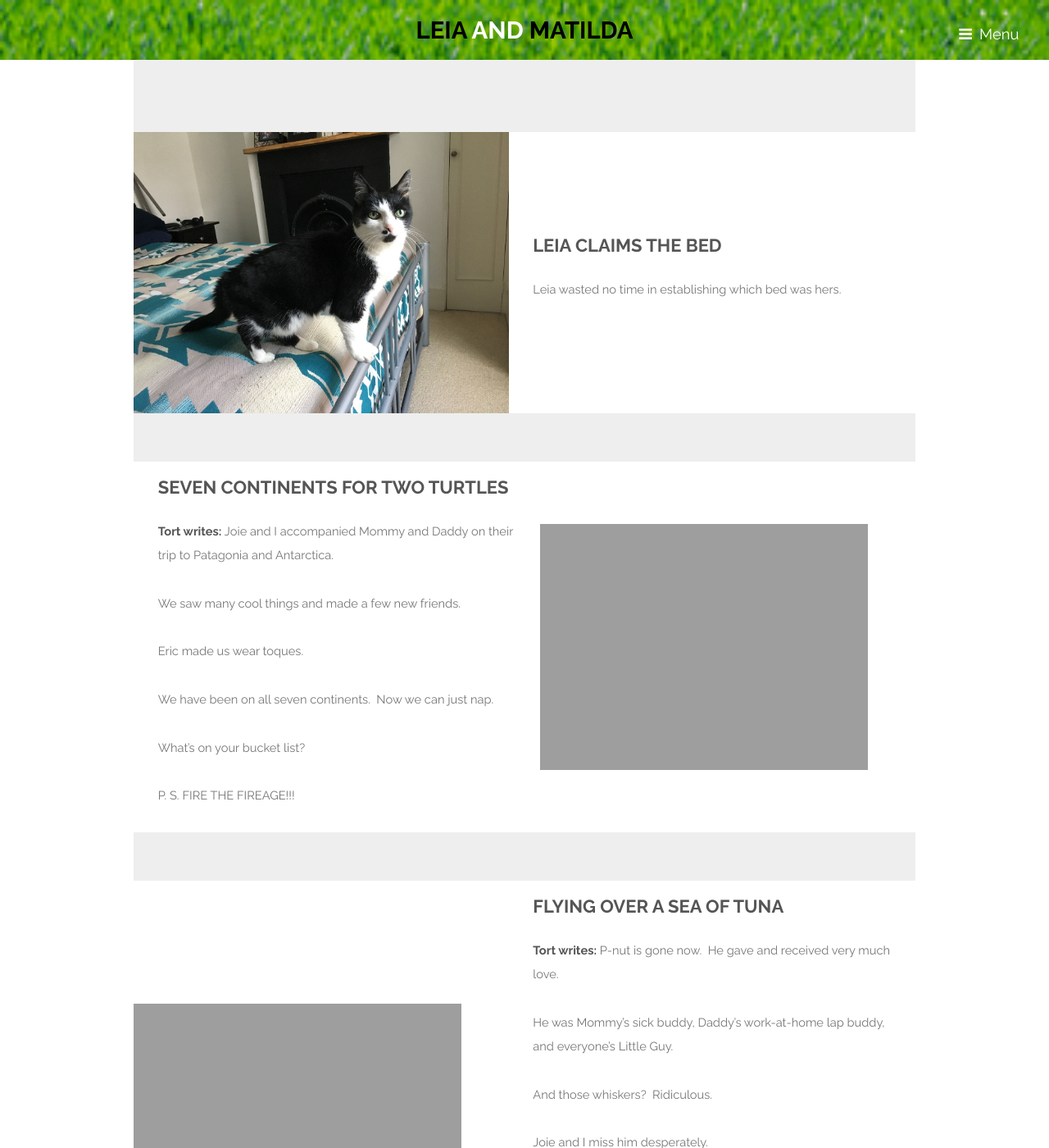
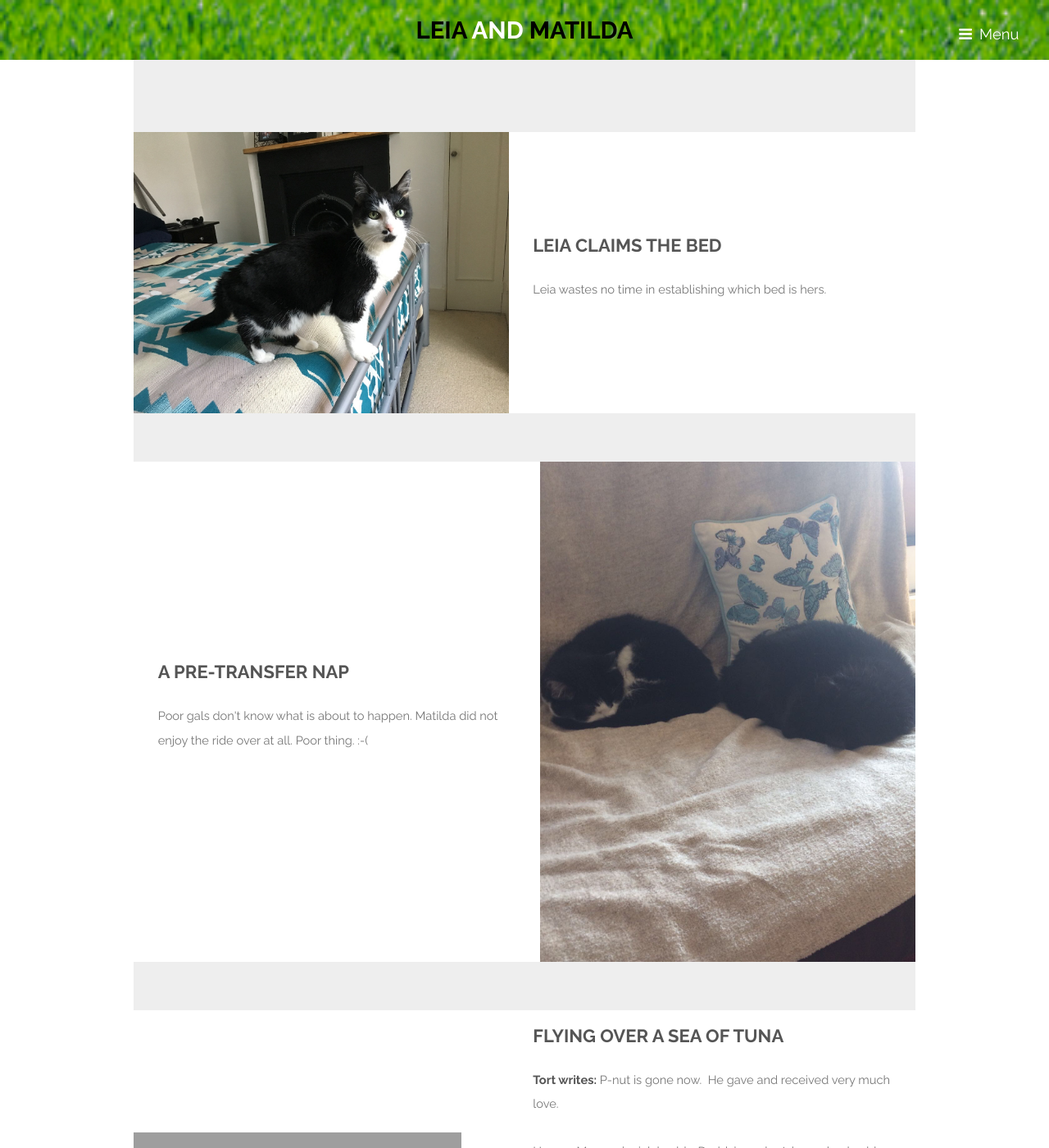
Before and after one commit to jaypalexa/leia-and-matilda, a Jekyll site: the page built from index.md, in a window 1280 px wide and 1400 px high. Shown: the whole window at 82% size. Built offline with Jekyll 4.4.1, drawn with Linux system fonts in a browser that asks for light colours.

Commit message:
Second post.

```diff
--- a/index.md
+++ b/index.md
@@ -10,19 +10,14 @@ description: A photo essay by Leia and Matilda
       <span class="image"><a href="{{ site.url }}{{ site.baseurl }}/assets/images/20170408_1808_leia.jpg"><img src="{{ site.url }}{{ site.baseurl }}/assets/images/20170408_1808_leia.jpg" /></a></span>
       <div class="content">
         <h2>Leia Claims The Bed</h2>
-        <p>Leia wasted no time in establishing which bed was hers.</p>
+        <p>Leia wastes no time in establishing which bed is hers.</p>
       </div>
     </article>
     <article class="feature right">
-      <span class="image"><img src="{{ site.url }}{{ site.baseurl }}/assets/images/tort_and_joie_seven_continents_for_two_turtles.jpg" /></span>
+      <span class="image"><a href="{{ site.url }}{{ site.baseurl }}/assets/images/20170408_1009_leia_matilda_pre_xfer_nap.jpg"><img src="{{ site.url }}{{ site.baseurl }}/assets/images/20170408_1009_leia_matilda_pre_xfer_nap.jpg" /></a></span>
       <div class="content">
-        <h2>Seven Continents For Two Turtles</h2>
-        <p><strong>Tort writes:</strong> Joie and I accompanied Mommy and Daddy on their trip to Patagonia and Antarctica.</p>
-        <p>We saw many cool things and made a few new friends.</p>
-        <p>Eric made us wear toques.</p>
-        <p>We have been on all seven continents.  Now we can just nap.</p>
-        <p>What’s on your bucket list?</p>
-        <p>P. S.  FIRE THE FIREAGE!!!</p>
+        <h2>A Pre-Transfer Nap</h2>
+        <p>Poor gals don't know what is about to happen. Matilda did not enjoy the ride over at all. Poor thing. :-(</p>
       </div>
     </article>
     <article class="feature left">
```
